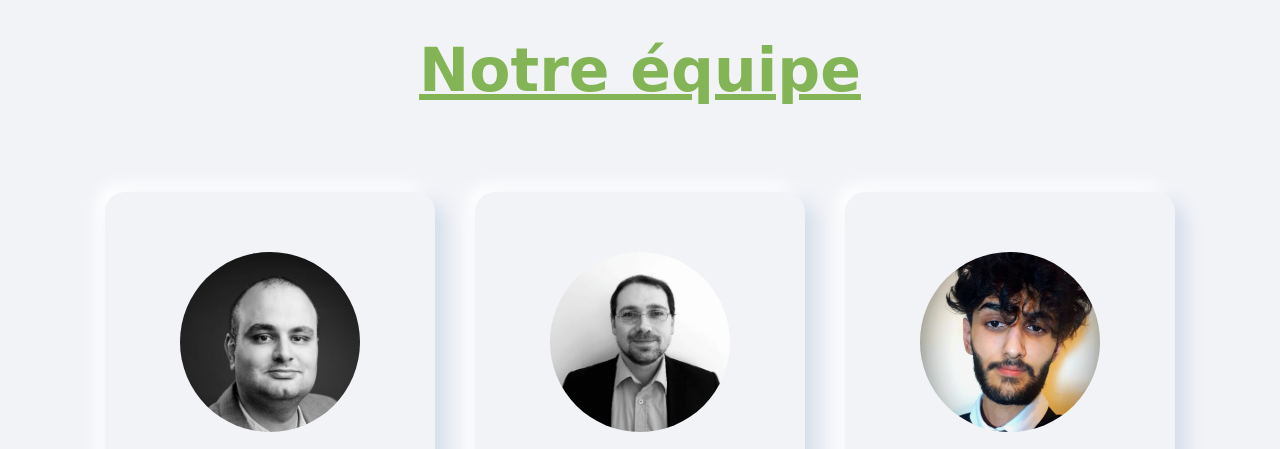
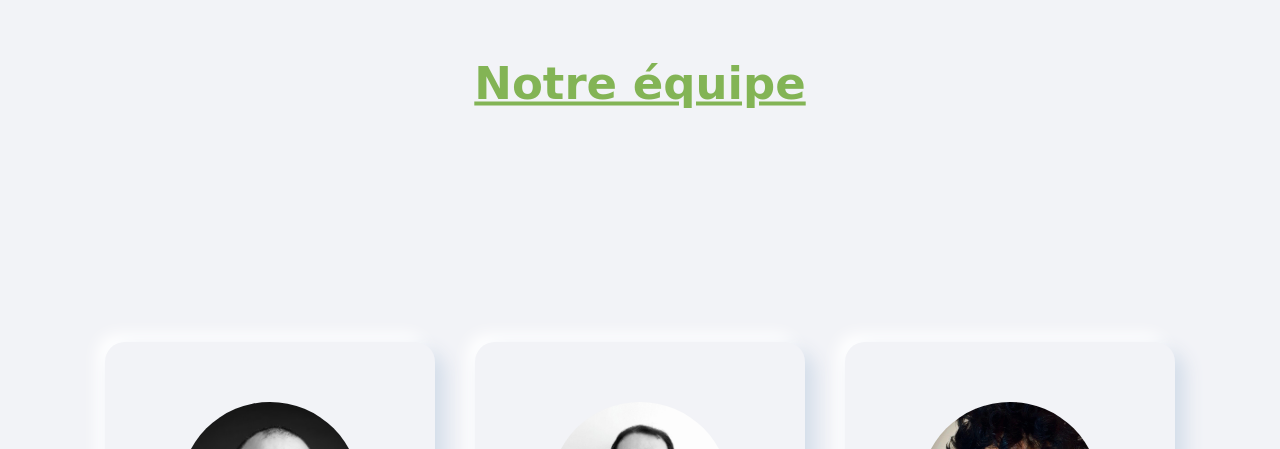
Before and after one commit to mo-chr/Mock-Website-For-the-Our-Team-Segment, a plain HTML site: page index.html in a window 1280 px wide. Shown: the top 449 px of the page. Drawn offline with Linux system fonts and the light colour scheme; a web font is replaced by a local one.

Commit message:
fixed Title

```diff
--- a/index.html
+++ b/index.html
@@ -6,10 +6,10 @@
     <meta name="viewport" content="width=device-width, initial-scale=1.0">
     <link rel="stylesheet" href="https://cdnjs.cloudflare.com/ajax/libs/font-awesome/4.7.0/css/font-awesome.css"/>
     <link rel="stylesheet" href="style.css">
-    <section class = "Header"> </section>
-    <div class="text-box">
+    <section class = "Header">  <div class="text-box">
         <h1><u>Notre équipe</u></h1>
     </div>
+    </section>
 
 
 </head>
--- a/style.css
+++ b/style.css
@@ -17,6 +17,7 @@
     text-align: center;
     text-underline: #83b455;
     font-size: 30px;
+    margin-top: 30px;
 }
 body
 {
@@ -33,6 +34,7 @@ body
     justify-content: center;
     align-items: center;
     flex-wrap: wrap;
+    margin-top: 300px;
 }
 .container .card
 {
```
